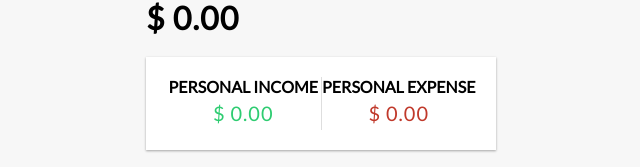
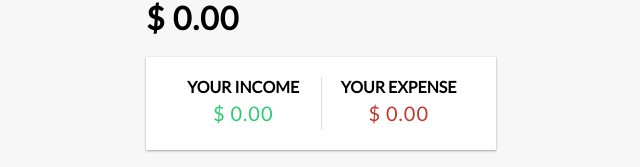
Before and after one commit to Desire01/React_Expense_Tracker, a React (Create React App) app: page / in a window 1280 px wide. Shown: the part 169-336 px from the top of the page, without its empty margins (319-959 px from the left). Built offline with nearby package versions, Linux system fonts and the light colour scheme.

Commit message:
Created new branch

```diff
--- a/src/components/IncomeExpenses.js
+++ b/src/components/IncomeExpenses.js
@@ -34,11 +34,11 @@ export const IncomeExpenses = () => {
   return (
     <div className="inc-exp-container">
         <div>
-          <h4>Personal Income</h4>
+          <h4>Your Income</h4>
   <p className="money plus">{moneyFormatter(income)}</p>
         </div>
         <div>
-          <h4>Personal Expense</h4>
+          <h4>Your Expense</h4>
   <p className="money minus">{moneyFormatter(expense)}</p>
         </div>
       </div>
```
